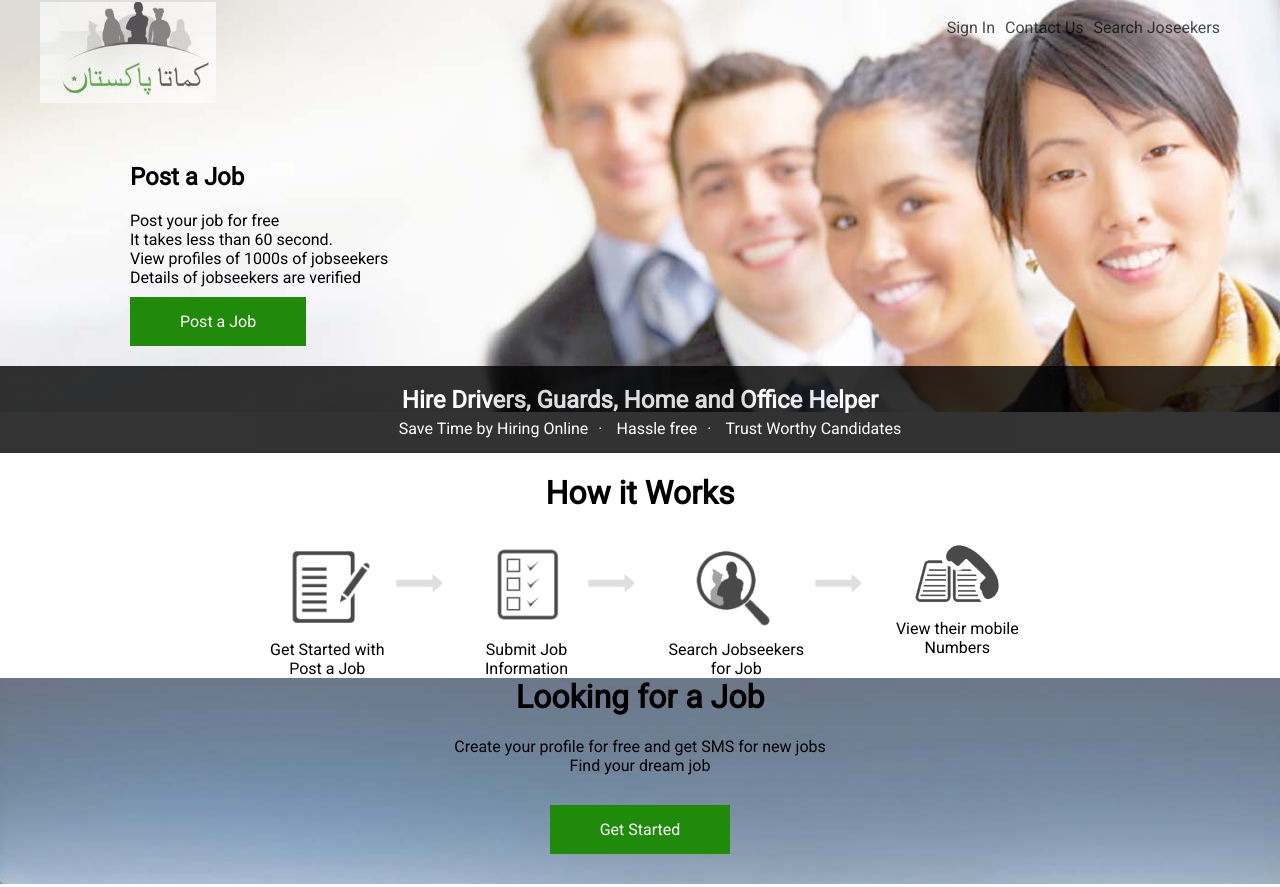
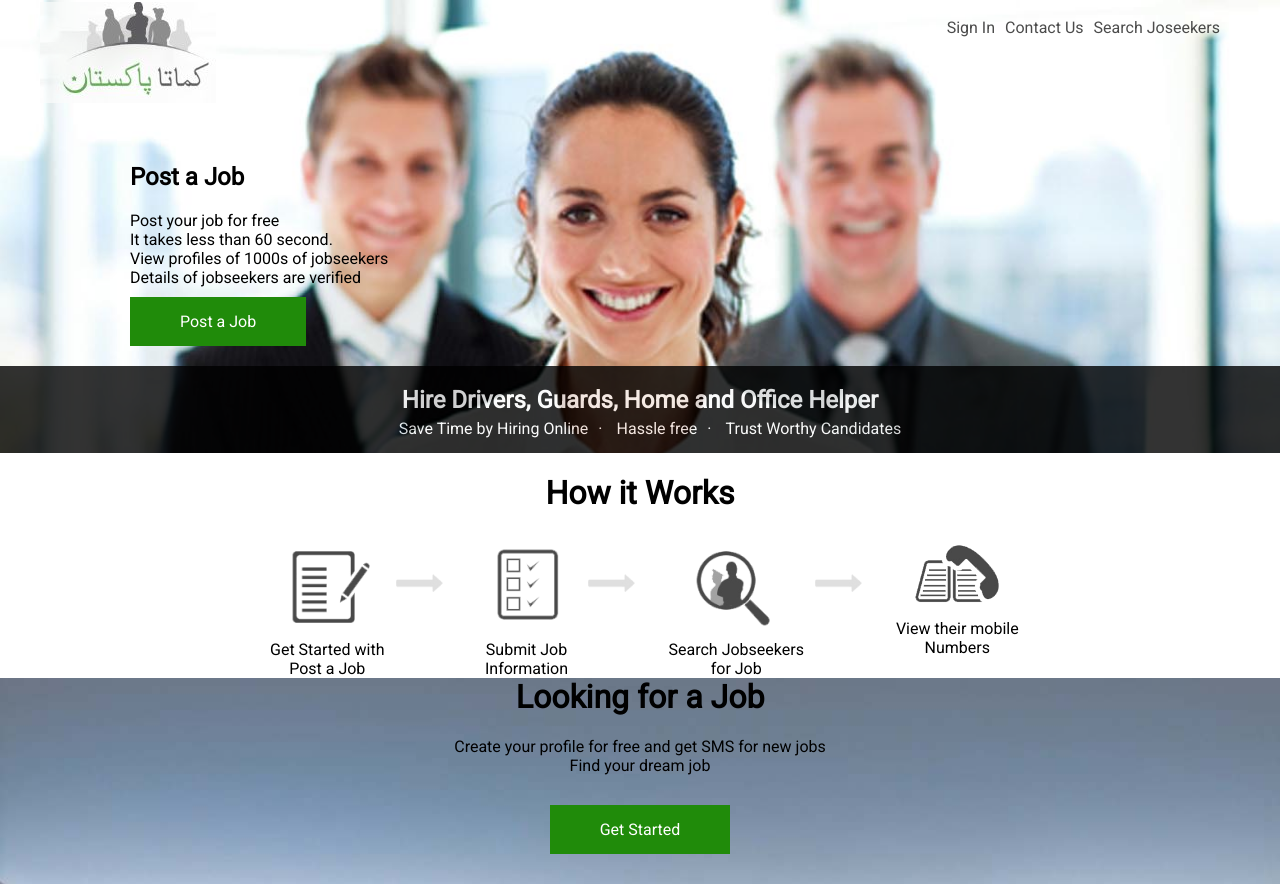
Before and after one commit to dtytomi/Jobseekers, a plain HTML site: page index.html in a window 1280 px wide. Shown: the top 887 px of the page. Drawn offline with Linux system fonts and the light colour scheme.

Commit message:
new picture

```diff
--- a/css/main.css
+++ b/css/main.css
@@ -8,7 +8,7 @@ body {
 }
 
 .main-header {
-	background: url("../img/job.jpg") no-repeat;
+	background: url("../img/seekers.jpg") no-repeat;
 	background-size: 100%
 }
 
@@ -24,7 +24,7 @@ body {
 .main-header nav li {
 	float: right;
 	display: inline-block;
-	padding-right: 10px
+	padding-right: 10px;
 
 }
 
```
Also changed, not shown: img/job1.jpg, img/logo1 copy.jpg (added), img/logo1.jpg (added), img/seekers.jpg (added).
